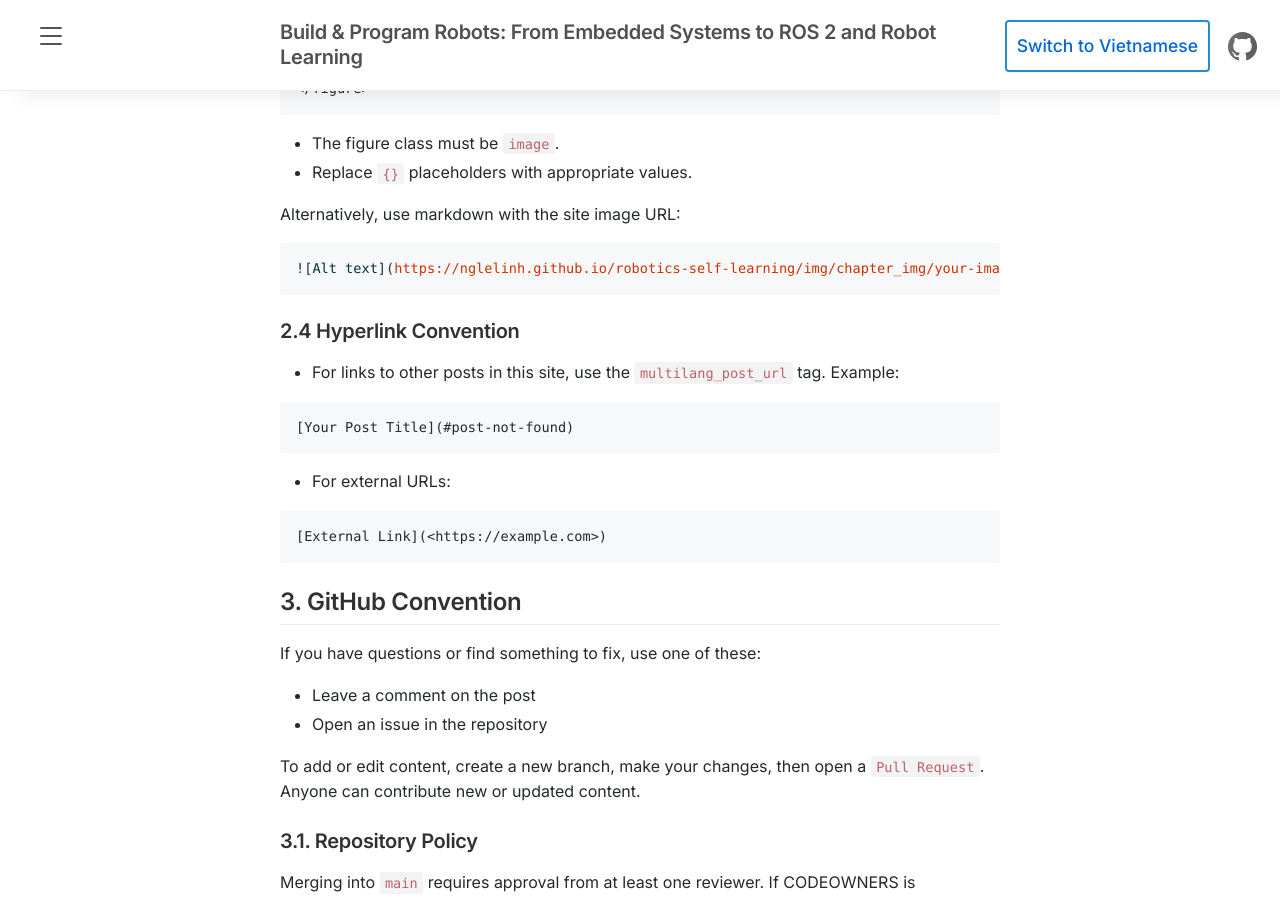
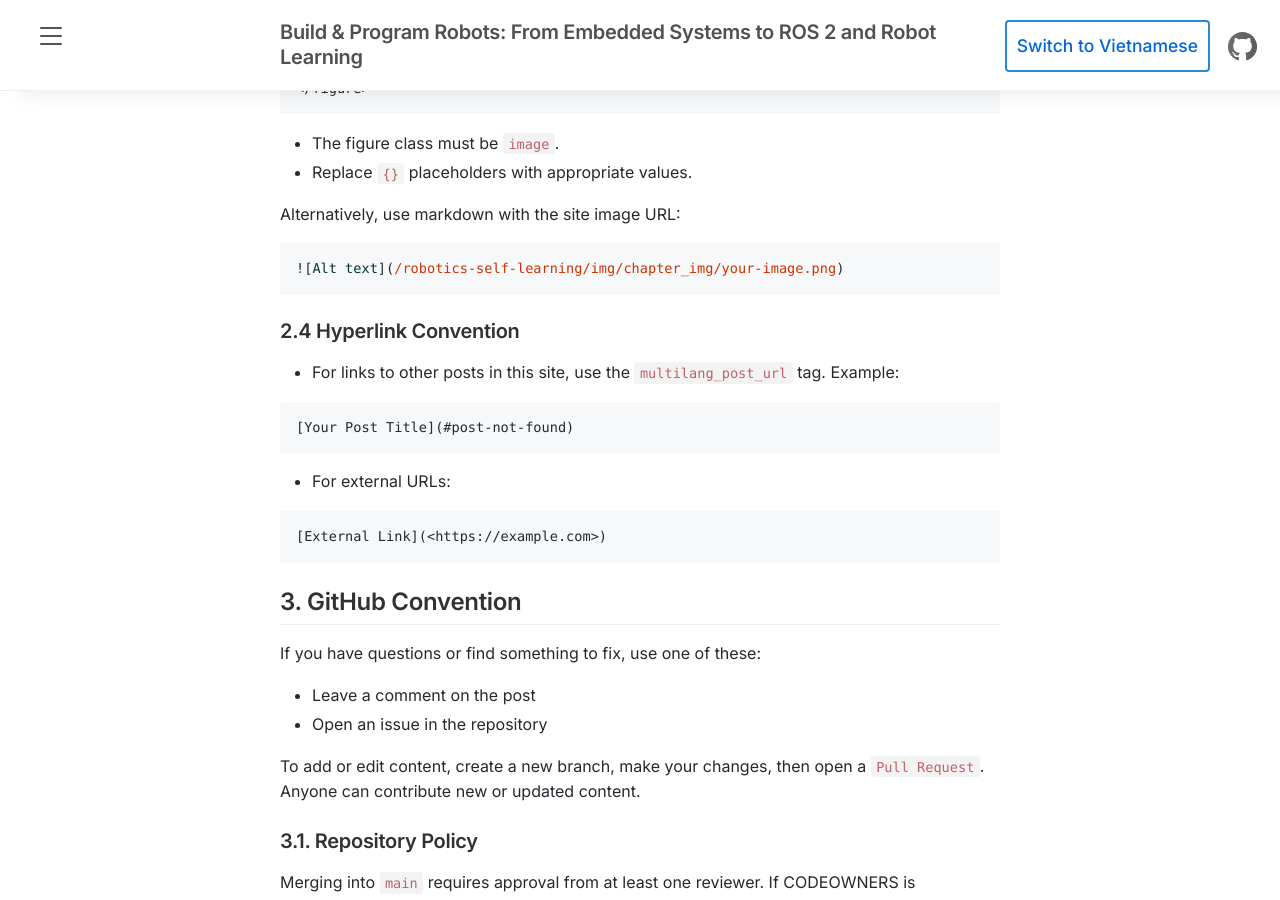
Before and after one commit to nglelinh/robotics-self-learning, a Jekyll site: the page built from contribution/_posts/21-02-03-conventions.md, in a window 1280 px wide and 900 px high, scrolled down 1998 px. Built offline with Jekyll 4.4.1, drawn with Linux system fonts in a browser that asks for light colours; comment, search, counter and statistics services are not loaded; some of the changed lines change nothing that is shown.

Commit message:
Fix imgurl so lesson images load on local Jekyll and Pages path
Absolute github.io imgurl 404'd because Pages is not published yet;
use site-relative /robotics-self-learning/img instead.

```diff
--- a/_config.yml
+++ b/_config.yml
@@ -3,7 +3,7 @@ title:               "Build & Program Robots: From Embedded Systems to ROS 2 and
 description:         "Bilingual self-learning course: electronics & component ID, embedded firmware, robot assembly, ROS 2 Jazzy, simulation/micro-ROS, and modern robot learning literacy."
 url:                 https://nglelinh.github.io
 baseurl:             '/robotics-self-learning'
-imgurl:              https://nglelinh.github.io/robotics-self-learning/img
+imgurl:              /robotics-self-learning/img
 paginate:            5
 permalink:           pretty
 
```
